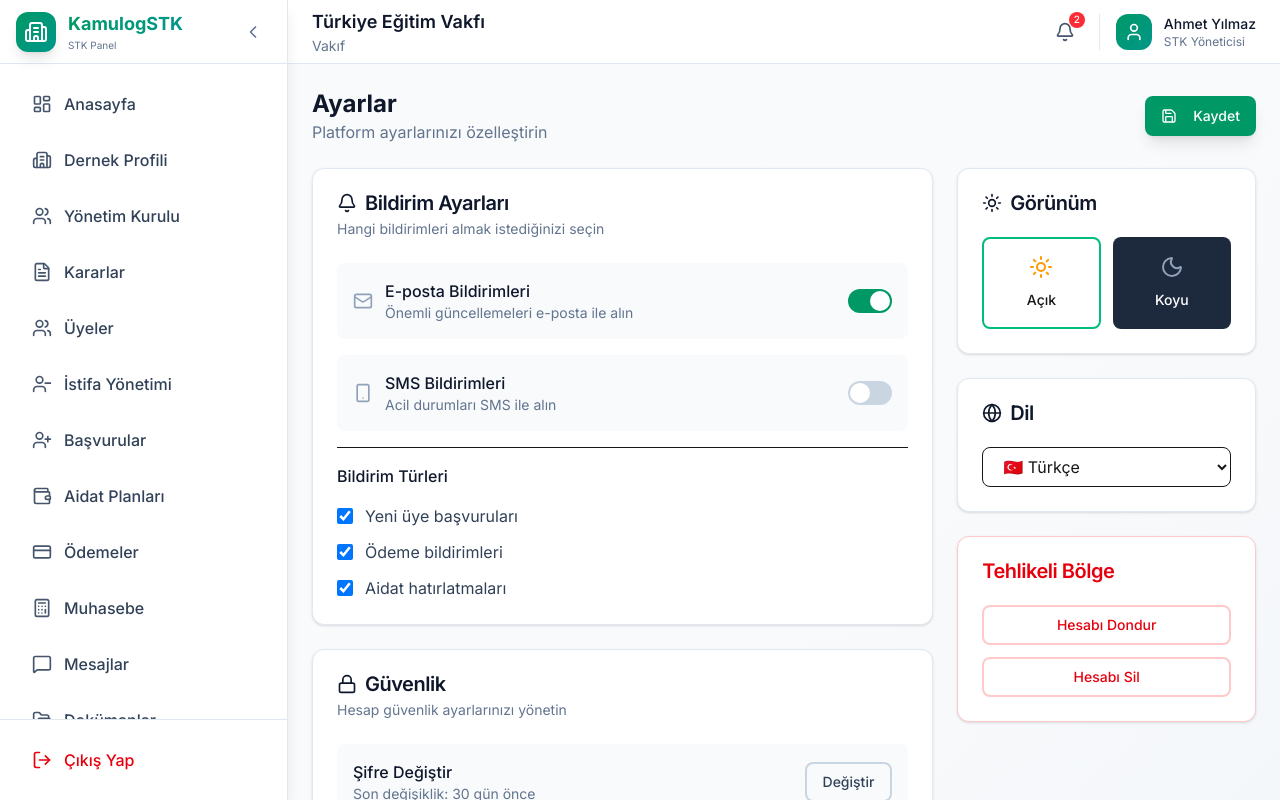
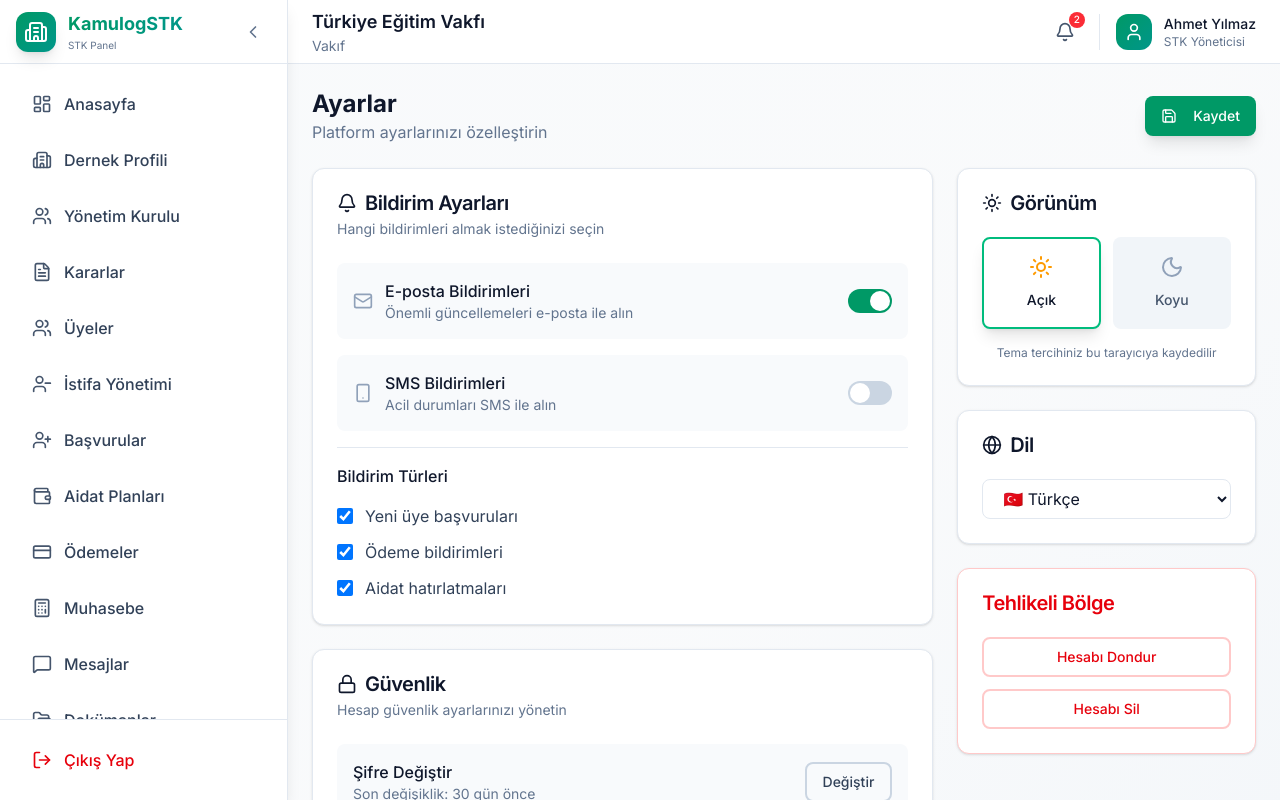
Before and after one commit to SahinSedat/kamulogstk-web, a Next.js app: page /stk/ayarlar in a window 1280 px wide. Shown: the top 800 px of the page. Built offline with nearby package versions, Linux system fonts and the light colour scheme.

Commit message:
feat: add functional theme toggle with localStorage persistence

```diff
--- a/src/app/stk/ayarlar/page.tsx
+++ b/src/app/stk/ayarlar/page.tsx
@@ -1,6 +1,6 @@
 'use client'
 
-import React, { useState } from 'react'
+import React, { useState, useEffect } from 'react'
 import {
     Settings, Bell, Lock, CreditCard, Globe,
     Moon, Sun, Save, CheckCircle2, Mail, Smartphone
@@ -18,6 +18,36 @@ export default function STKSettingsPage() {
     })
 
     const [saved, setSaved] = useState(false)
+    const [theme, setTheme] = useState<'light' | 'dark'>('light')
+
+    // Tema yükle
+    useEffect(() => {
+        const savedTheme = localStorage.getItem('theme') as 'light' | 'dark' | null
+        if (savedTheme) {
+            setTheme(savedTheme)
+            applyTheme(savedTheme)
+        } else {
+            // Sistem tercihini kontrol et
+            const prefersDark = window.matchMedia('(prefers-color-scheme: dark)').matches
+            const defaultTheme = prefersDark ? 'dark' : 'light'
+            setTheme(defaultTheme)
+            applyTheme(defaultTheme)
+        }
+    }, [])
+
+    const applyTheme = (newTheme: 'light' | 'dark') => {
+        if (newTheme === 'dark') {
+            document.documentElement.classList.add('dark')
+        } else {
+            document.documentElement.classList.remove('dark')
+        }
+    }
+
+    const handleThemeChange = (newTheme: 'light' | 'dark') => {
+        setTheme(newTheme)
+        localStorage.setItem('theme', newTheme)
+        applyTheme(newTheme)
+    }
 
     const handleSave = () => {
         setSaved(true)
@@ -51,21 +81,21 @@ export default function STKSettingsPage() {
                 {/* Main Settings */}
                 <div className="lg:col-span-2 space-y-6">
                     {/* Notifications */}
-                    <Card>
+                    <Card className="bg-white dark:bg-slate-800 border-slate-200 dark:border-slate-700">
                         <CardHeader>
-                            <CardTitle className="flex items-center gap-2">
+                            <CardTitle className="flex items-center gap-2 text-slate-900 dark:text-white">
                                 <Bell className="w-5 h-5" />
                                 Bildirim Ayarları
                             </CardTitle>
                             <CardDescription>Hangi bildirimleri almak istediğinizi seçin</CardDescription>
                         </CardHeader>
                         <CardContent className="space-y-4">
-                            <div className="flex items-center justify-between p-4 bg-slate-50 dark:bg-slate-800 rounded-lg">
+                            <div className="flex items-center justify-between p-4 bg-slate-50 dark:bg-slate-700/50 rounded-lg">
                                 <div className="flex items-center gap-3">
                                     <Mail className="w-5 h-5 text-slate-400" />
                                     <div>
                                         <div className="font-medium text-slate-900 dark:text-white">E-posta Bildirimleri</div>
-                                        <div className="text-sm text-slate-500">Önemli güncellemeleri e-posta ile alın</div>
+                                        <div className="text-sm text-slate-500 dark:text-slate-400">Önemli güncellemeleri e-posta ile alın</div>
                                     </div>
                                 </div>
                                 <label className="relative inline-flex items-center cursor-pointer">
@@ -79,12 +109,12 @@ export default function STKSettingsPage() {
                                 </label>
                             </div>
 
-                            <div className="flex items-center justify-between p-4 bg-slate-50 dark:bg-slate-800 rounded-lg">
+                            <div className="flex items-center justify-between p-4 bg-slate-50 dark:bg-slate-700/50 rounded-lg">
                                 <div className="flex items-center gap-3">
                                     <Smartphone className="w-5 h-5 text-slate-400" />
                                     <div>
                                         <div className="font-medium text-slate-900 dark:text-white">SMS Bildirimleri</div>
-                                        <div className="text-sm text-slate-500">Acil durumları SMS ile alın</div>
+                                        <div className="text-sm text-slate-500 dark:text-slate-400">Acil durumları SMS ile alın</div>
                                     </div>
                                 </div>
                                 <label className="relative inline-flex items-center cursor-pointer">
@@ -98,7 +128,7 @@ export default function STKSettingsPage() {
                                 </label>
                             </div>
 
-                            <div className="border-t dark:border-slate-700 pt-4">
+                            <div className="border-t border-slate-200 dark:border-slate-600 pt-4">
                                 <h4 className="font-medium text-slate-900 dark:text-white mb-4">Bildirim Türleri</h4>
                                 <div className="space-y-3">
                                     {[
@@ -122,35 +152,35 @@ export default function STKSettingsPage() {
                     </Card>
 
                     {/* Security */}
-                    <Card>
+                    <Card className="bg-white dark:bg-slate-800 border-slate-200 dark:border-slate-700">
                         <CardHeader>
-                            <CardTitle className="flex items-center gap-2">
+                            <CardTitle className="flex items-center gap-2 text-slate-900 dark:text-white">
                                 <Lock className="w-5 h-5" />
                                 Güvenlik
                             </CardTitle>
                             <CardDescription>Hesap güvenlik ayarlarınızı yönetin</CardDescription>
                         </CardHeader>
                         <CardContent className="space-y-4">
-                            <div className="flex items-center justify-between p-4 bg-slate-50 dark:bg-slate-800 rounded-lg">
+                            <div className="flex items-center justify-between p-4 bg-slate-50 dark:bg-slate-700/50 rounded-lg">
                                 <div>
                                     <div className="font-medium text-slate-900 dark:text-white">Şifre Değiştir</div>
-                                    <div className="text-sm text-slate-500">Son değişiklik: 30 gün önce</div>
+                                    <div className="text-sm text-slate-500 dark:text-slate-400">Son değişiklik: 30 gün önce</div>
                                 </div>
                                 <Button variant="outline">Değiştir</Button>
                             </div>
 
-                            <div className="flex items-center justify-between p-4 bg-slate-50 dark:bg-slate-800 rounded-lg">
+                            <div className="flex items-center justify-between p-4 bg-slate-50 dark:bg-slate-700/50 rounded-lg">
                                 <div>
                                     <div className="font-medium text-slate-900 dark:text-white">İki Faktörlü Doğrulama</div>
-                                    <div className="text-sm text-slate-500">Ek güvenlik katmanı ekleyin</div>
+                                    <div className="text-sm text-slate-500 dark:text-slate-400">Ek güvenlik katmanı ekleyin</div>
                                 </div>
                                 <Button variant="outline">Etkinleştir</Button>
                             </div>
 
-                            <div className="flex items-center justify-between p-4 bg-slate-50 dark:bg-slate-800 rounded-lg">
+                            <div className="flex items-center justify-between p-4 bg-slate-50 dark:bg-slate-700/50 rounded-lg">
                                 <div>
                                     <div className="font-medium text-slate-900 dark:text-white">Oturum Geçmişi</div>
-                                    <div className="text-sm text-slate-500">Aktif oturumları görüntüleyin</div>
+                                    <div className="text-sm text-slate-500 dark:text-slate-400">Aktif oturumları görüntüleyin</div>
                                 </div>
                                 <Button variant="outline">Görüntüle</Button>
                             </div>
@@ -158,32 +188,32 @@ export default function STKSettingsPage() {
                     </Card>
 
                     {/* Payment */}
-                    <Card>
+                    <Card className="bg-white dark:bg-slate-800 border-slate-200 dark:border-slate-700">
                         <CardHeader>
-                            <CardTitle className="flex items-center gap-2">
+                            <CardTitle className="flex items-center gap-2 text-slate-900 dark:text-white">
                                 <CreditCard className="w-5 h-5" />
                                 Ödeme Ayarları
                             </CardTitle>
                             <CardDescription>Fatura ve ödeme bilgilerinizi yönetin</CardDescription>
                         </CardHeader>
                         <CardContent className="space-y-4">
-                            <div className="flex items-center justify-between p-4 bg-slate-50 dark:bg-slate-800 rounded-lg">
+                            <div className="flex items-center justify-between p-4 bg-slate-50 dark:bg-slate-700/50 rounded-lg">
                                 <div className="flex items-center gap-3">
                                     <div className="w-12 h-8 bg-gradient-to-r from-blue-600 to-blue-400 rounded flex items-center justify-center text-white text-xs font-bold">
                                         VISA
                                     </div>
                                     <div>
                                         <div className="font-medium text-slate-900 dark:text-white">•••• •••• •••• 4242</div>
-                                        <div className="text-sm text-slate-500">Son kullanma: 12/28</div>
+                                        <div className="text-sm text-slate-500 dark:text-slate-400">Son kullanma: 12/28</div>
                                     </div>
                                 </div>
                                 <Button variant="outline">Güncelle</Button>
                             </div>
 
-                            <div className="flex items-center justify-between p-4 bg-slate-50 dark:bg-slate-800 rounded-lg">
+                            <div className="flex items-center justify-between p-4 bg-slate-50 dark:bg-slate-700/50 rounded-lg">
                                 <div>
                                     <div className="font-medium text-slate-900 dark:text-white">Fatura Adresi</div>
-                                    <div className="text-sm text-slate-500">İstanbul, Türkiye</div>
+                                    <div className="text-sm text-slate-500 dark:text-slate-400">İstanbul, Türkiye</div>
                                 </div>
                                 <Button variant="outline">Düzenle</Button>
                             </div>
@@ -194,37 +224,52 @@ export default function STKSettingsPage() {
                 {/* Sidebar */}
                 <div className="space-y-6">
                     {/* Appearance */}
-                    <Card>
+                    <Card className="bg-white dark:bg-slate-800 border-slate-200 dark:border-slate-700">
                         <CardHeader>
-                            <CardTitle className="flex items-center gap-2">
+                            <CardTitle className="flex items-center gap-2 text-slate-900 dark:text-white">
                                 <Sun className="w-5 h-5" />
                                 Görünüm
                             </CardTitle>
                         </CardHeader>
                         <CardContent className="space-y-4">
                             <div className="grid grid-cols-2 gap-3">
-                                <button className="p-4 bg-white border-2 border-emerald-500 rounded-lg text-center">
-                                    <Sun className="w-6 h-6 mx-auto mb-2 text-amber-500" />
-                                    <span className="text-sm font-medium">Açık</span>
+                                <button
+                                    onClick={() => handleThemeChange('light')}
+                                    className={`p-4 rounded-lg text-center transition-all ${theme === 'light'
+                                            ? 'bg-white border-2 border-emerald-500 shadow-lg'
+                                            : 'bg-slate-100 dark:bg-slate-700 border-2 border-transparent hover:border-slate-300'
+                                        }`}
+                                >
+                                    <Sun className={`w-6 h-6 mx-auto mb-2 ${theme === 'light' ? 'text-amber-500' : 'text-slate-400'}`} />
+                                    <span className={`text-sm font-medium ${theme === 'light' ? 'text-slate-900' : 'text-slate-600 dark:text-slate-300'}`}>Açık</span>
                                 </button>
-                                <button className="p-4 bg-slate-800 border-2 border-transparent rounded-lg text-center">
-                                    <Moon className="w-6 h-6 mx-auto mb-2 text-slate-400" />
-                                    <span className="text-sm font-medium text-white">Koyu</span>
+                                <button
+                                    onClick={() => handleThemeChange('dark')}
+                                    className={`p-4 rounded-lg text-center transition-all ${theme === 'dark'
+                                            ? 'bg-slate-800 border-2 border-emerald-500 shadow-lg'
+                                            : 'bg-slate-100 dark:bg-slate-700 border-2 border-transparent hover:border-slate-300'
+                                        }`}
+                                >
+                                    <Moon className={`w-6 h-6 mx-auto mb-2 ${theme === 'dark' ? 'text-blue-400' : 'text-slate-400'}`} />
+                                    <span className={`text-sm font-medium ${theme === 'dark' ? 'text-white' : 'text-slate-600 dark:text-slate-300'}`}>Koyu</span>
                                 </button>
                             </div>
+                            <p className="text-xs text-slate-500 dark:text-slate-400 text-center">
+                                Tema tercihiniz bu tarayıcıya kaydedilir
+                            </p>
                         </CardContent>
                     </Card>
 
                     {/* Language */}
-                    <Card>
+                    <Card className="bg-white dark:bg-slate-800 border-slate-200 dark:border-slate-700">
                         <CardHeader>
-                            <CardTitle className="flex items-center gap-2">
+                            <CardTitle className="flex items-center gap-2 text-slate-900 dark:text-white">
                                 <Globe className="w-5 h-5" />
                                 Dil
                             </CardTitle>
                         </CardHeader>
                         <CardContent>
-                            <select className="w-full px-4 py-2 border rounded-lg dark:bg-slate-800 dark:border-slate-700">
+                            <select className="w-full px-4 py-2 border border-slate-200 dark:border-slate-600 rounded-lg bg-white dark:bg-slate-700 text-slate-900 dark:text-white">
                                 <option value="tr">🇹🇷 Türkçe</option>
                                 <option value="en">🇬🇧 English</option>
                             </select>
@@ -232,15 +277,15 @@ export default function STKSettingsPage() {
                     </Card>
 
                     {/* Danger Zone */}
-                    <Card className="border-red-200 dark:border-red-900">
+                    <Card className="bg-white dark:bg-slate-800 border-red-200 dark:border-red-900/50">
                         <CardHeader>
                             <CardTitle className="text-red-600">Tehlikeli Bölge</CardTitle>
                         </CardHeader>
                         <CardContent className="space-y-3">
-                            <Button variant="outline" className="w-full text-red-600 border-red-200 hover:bg-red-50">
+                            <Button variant="outline" className="w-full text-red-600 border-red-200 hover:bg-red-50 dark:hover:bg-red-900/20">
                                 Hesabı Dondur
                             </Button>
-                            <Button variant="outline" className="w-full text-red-600 border-red-200 hover:bg-red-50">
+                            <Button variant="outline" className="w-full text-red-600 border-red-200 hover:bg-red-50 dark:hover:bg-red-900/20">
                                 Hesabı Sil
                             </Button>
                         </CardContent>
```
